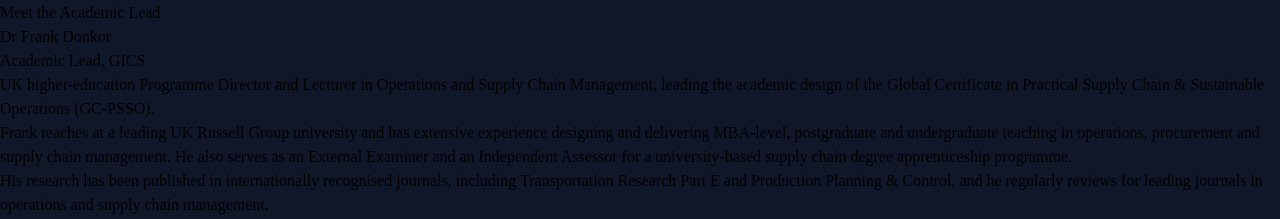
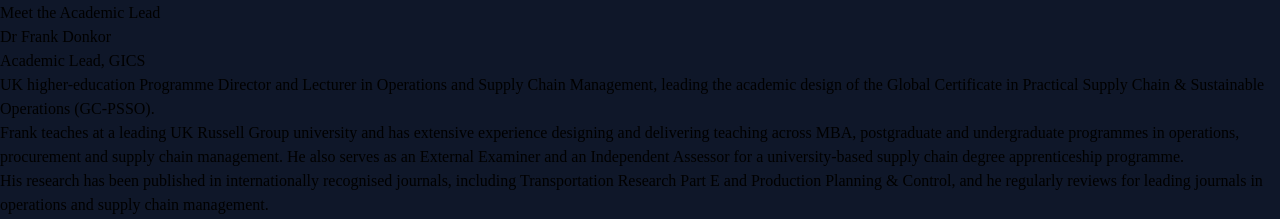
Before and after one commit to Frankdesign101/Code-Insert, a React (Vite) app in the folder client/: page / in a window 1280 px wide. Shown: the part 2284-2503 px from the top of the page. Built offline with nearby package versions, Linux system fonts and the light colour scheme.

Commit message:
Polish academic lead teaching description

```diff
--- a/client/src/pages/Home.tsx
+++ b/client/src/pages/Home.tsx
@@ -260,7 +260,7 @@ export default function Home() {
                 UK higher-education Programme Director and Lecturer in Operations and Supply Chain Management, leading the academic design of the Global Certificate in Practical Supply Chain & Sustainable Operations (GC-PSSO).
               </p>
               <p className="text-sm text-muted-foreground leading-relaxed font-medium">
-                Frank teaches at a leading UK Russell Group university and has extensive experience designing and delivering MBA-level, postgraduate and undergraduate teaching in operations, procurement and supply chain management. He also serves as an External Examiner and an Independent Assessor for a university-based supply chain degree apprenticeship programme.
+                Frank teaches at a leading UK Russell Group university and has extensive experience designing and delivering teaching across MBA, postgraduate and undergraduate programmes in operations, procurement and supply chain management. He also serves as an External Examiner and an Independent Assessor for a university-based supply chain degree apprenticeship programme.
               </p>
               <p className="text-sm text-muted-foreground leading-relaxed font-medium">
                 His research has been published in internationally recognised journals, including Transportation Research Part E and Production Planning & Control, and he regularly reviews for leading journals in operations and supply chain management.
```
